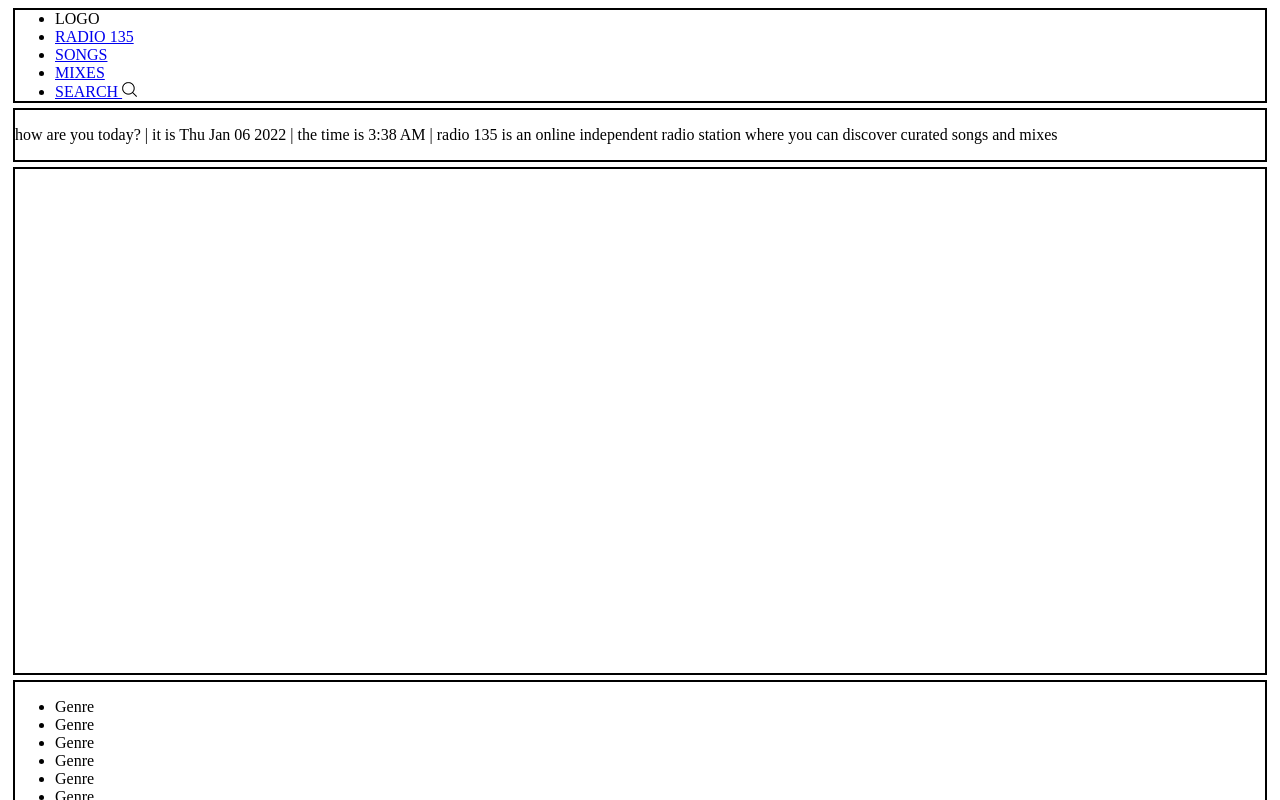
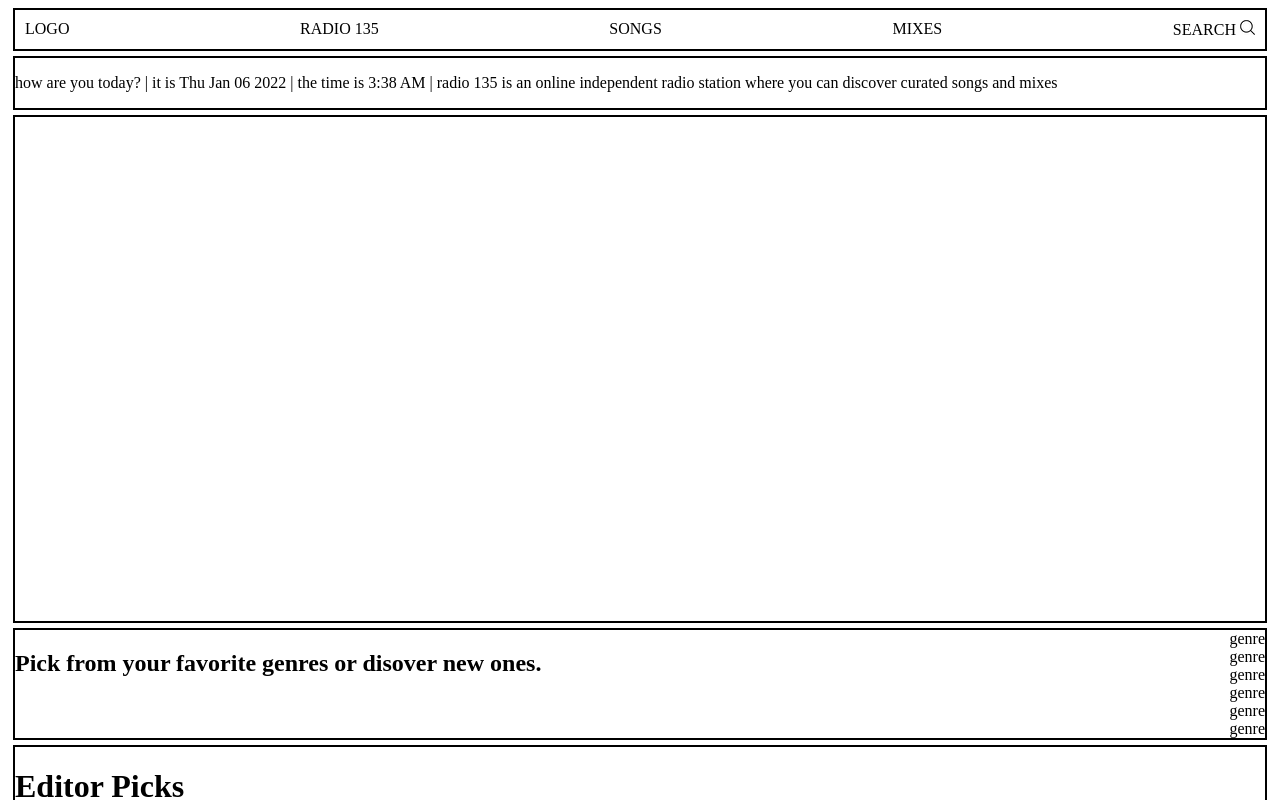
Before and after one commit to jaclynnbarrera/music-player-frontend, a React (Create React App) app: page / in a window 1280 px wide. Shown: the top 800 px of the page. Built offline with nearby package versions, Linux system fonts and the light colour scheme; no server answers.

Commit message:
make changes to layout using flexbox and flex grids

```diff
--- a/src/components/Genres.js
+++ b/src/components/Genres.js
@@ -3,16 +3,20 @@ import React from "react";
 
 const Genres = () => {
   return (
-    <div className="genres-container">
-      <ul>
-        <li>Genre</li>
-        <li>Genre</li>
-        <li>Genre</li>
-        <li>Genre</li>
-        <li>Genre</li>
-        <li>Genre</li>
-      </ul>
-    </div>
+    <section class="genres-container">
+      <div>
+        <h1>Pick from your favorite genres or disover new ones.</h1>
+      </div>
+
+      <div class="genres-grid">
+        <div>genre</div>
+        <div>genre</div>
+        <div>genre</div>
+        <div>genre</div>
+        <div>genre</div>
+        <div>genre</div>
+      </div>
+    </section>
   );
 };
 
--- a/src/scss/Genres.scss
+++ b/src/scss/Genres.scss
@@ -1,4 +1,19 @@
 .genres-container {
   border: 2px solid black;
   margin: 5px;
+  display: flex;
+  justify-content: space-between;
 }
+
+.genres-grid {
+  display: flex;
+  flex-direction: column;
+}
+
+.flex-grid .col {
+  flex: 1;
+}
+
+.col {
+  padding: 20px;
+}
--- a/src/scss/NavBar.scss
+++ b/src/scss/NavBar.scss
@@ -1,4 +1,14 @@
 .nav-container {
   border: solid black 2px;
   margin: 5px;
+
+  display: flex;
+  justify-content: space-between;
+  list-style: none;
+  padding: 10px;
 }
+
+a {
+  text-decoration: none;
+  color: black;
+}
```
